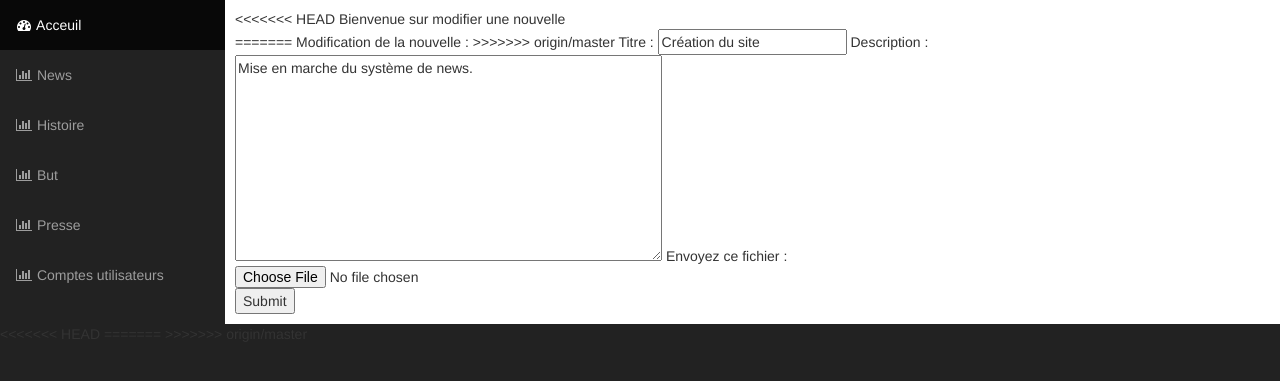
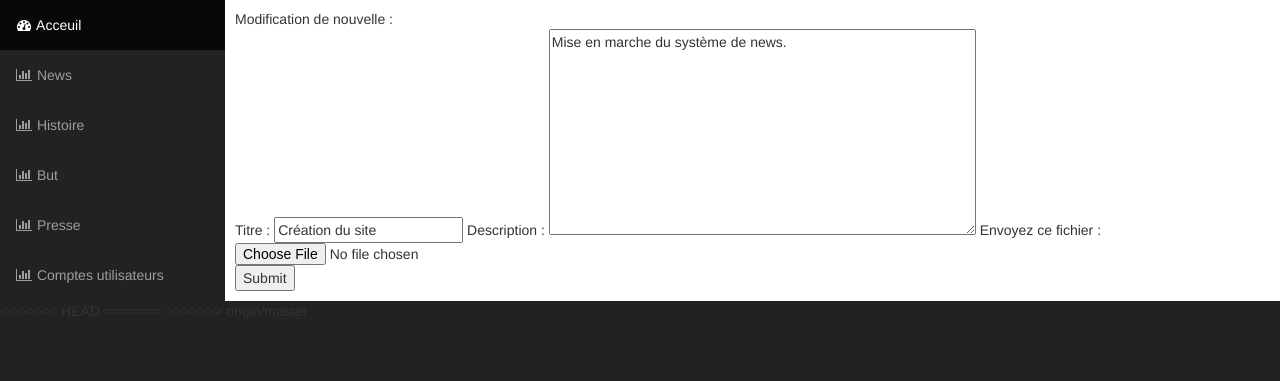
Before and after one commit to dhreirack/siteppe, a PHP site: page /index.php?controller=news&action=modify&id=1 in a window 1280 px wide. Shown: the part 51-432 px from the top of the page. Run offline with PHP 8.4, Linux system fonts and the light colour scheme; data comes from the database, SQL or seed files in the repository; some libraries are stand-ins or nearby versions.

Commit message:
correction modify

```diff
--- a/siteadmin/page/news/modify.php
+++ b/siteadmin/page/news/modify.php
@@ -1,10 +1,7 @@
-<<<<<<< HEAD
-Bienvenue sur modifier une nouvelle
+
+Modification de nouvelle :
 <form action="index.php?controller=news&action=modify&id=<?php echo $lanews->id ; ?>" enctype="multipart/form-data" method="post">
-=======
-Modification de la nouvelle :
-<form action="index.php?action=update&id=<?php echo $lanews->id ; ?>" enctype="multipart/form-data" method="post">
->>>>>>> origin/master
+
 	Titre : <input type="text" name="titre" value="<?php echo $lanews->titre ; ?>">
 	Description :
 	<textarea rows="10" cols="50" id="descriptionmodif" name="description" ><?php echo htmlentities($lanews->description); ?></textarea>
```
